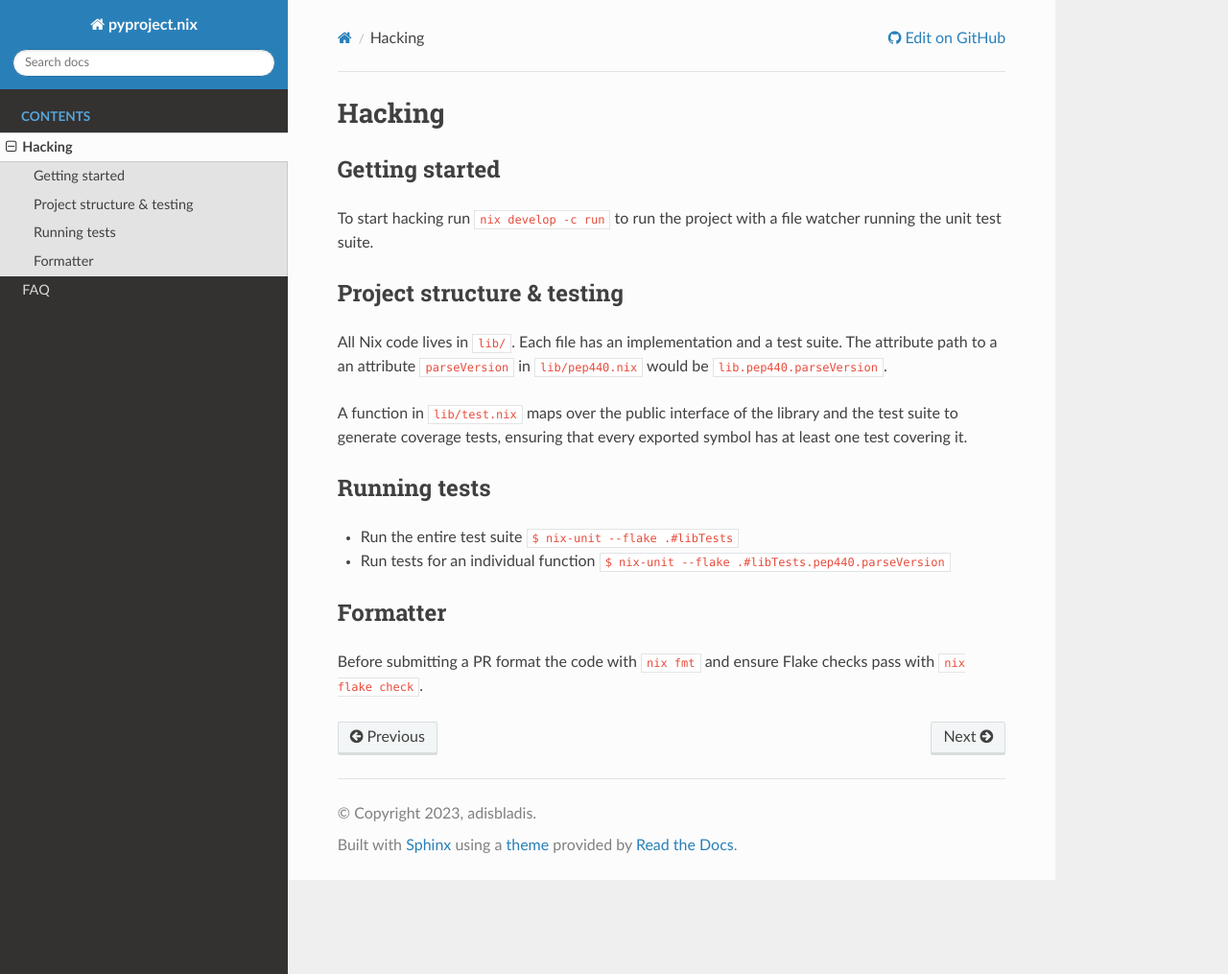
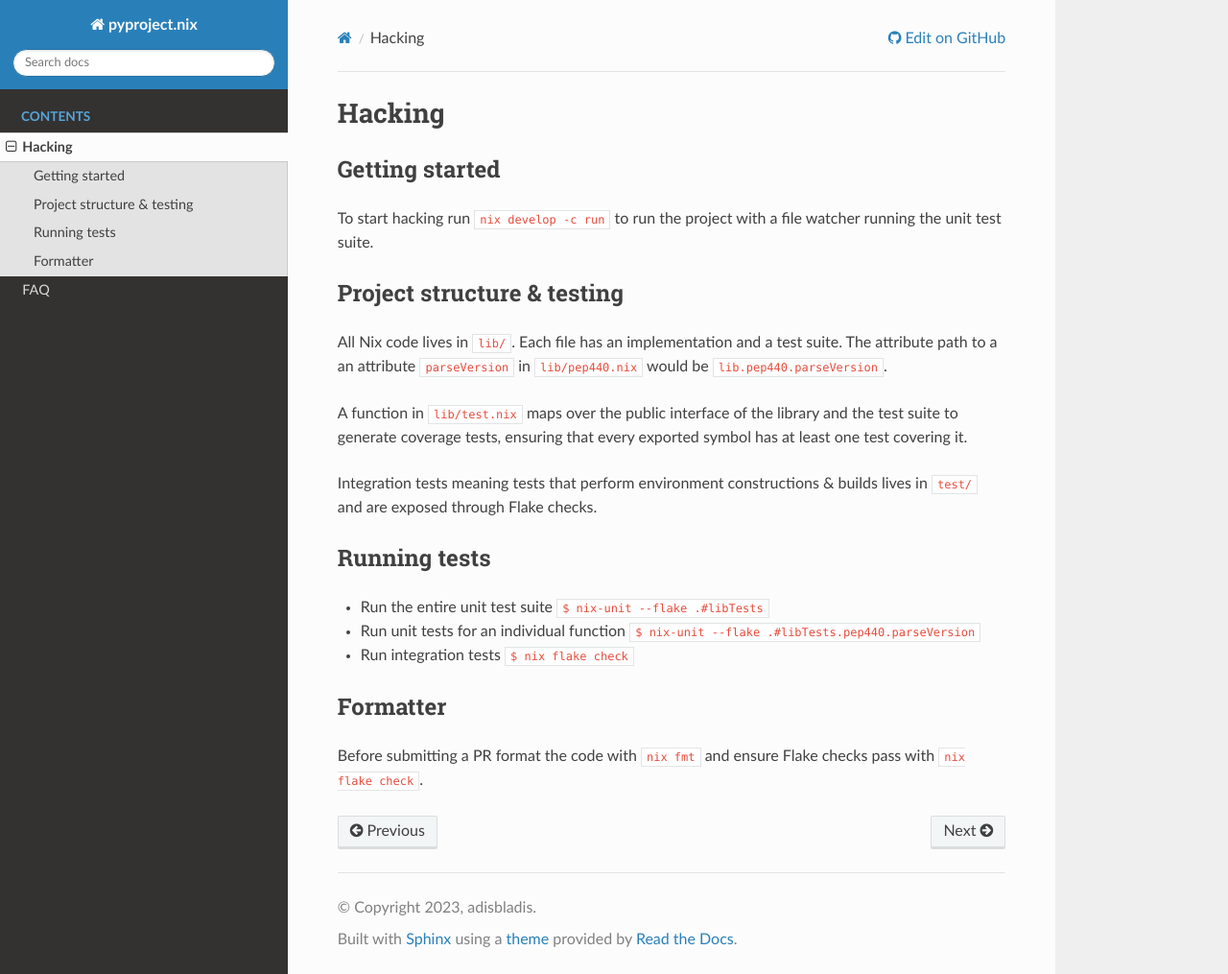
Before and after one commit to nix-community/pyproject.nix, a Sphinx documentation site: the page built from doc/HACKING.md, in a window 1280 px wide and 1015 px high. Shown: the whole window at 96% size. Built offline with Sphinx 7.4.7 and the Read the Docs theme 2.0.0, drawn with Linux system fonts in a browser that asks for light colours.

Commit message:
Update HACKING docs with integration tests

```diff
--- a/doc/HACKING.md
+++ b/doc/HACKING.md
@@ -11,13 +11,18 @@ The attribute path to a an attribute `parseVersion` in `lib/pep440.nix` would be
 
 A function in `lib/test.nix` maps over the public interface of the library and the test suite to generate coverage tests, ensuring that every exported symbol has at least one test covering it.
 
+Integration tests meaning tests that perform environment constructions & builds lives in `test/` and are exposed through Flake checks.
+
 ## Running tests
 
-- Run the entire test suite
+- Run the entire unit test suite
   `$ nix-unit --flake .#libTests`
 
-- Run tests for an individual function
+- Run unit tests for an individual function
   `$ nix-unit --flake .#libTests.pep440.parseVersion`
+
+- Run integration tests
+  `$ nix flake check`
 
 ## Formatter
 
```
